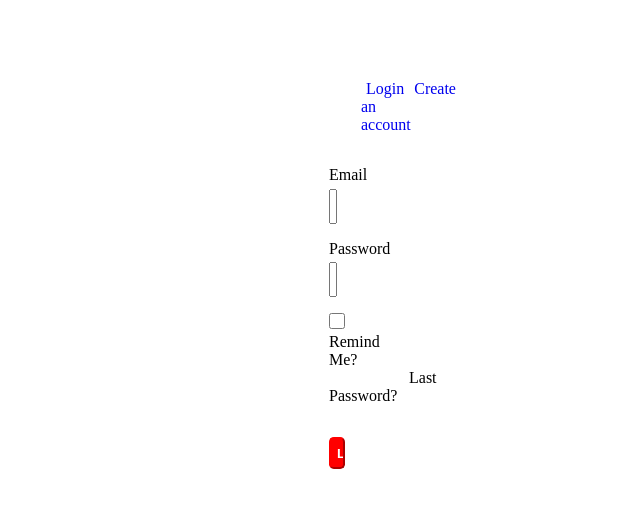
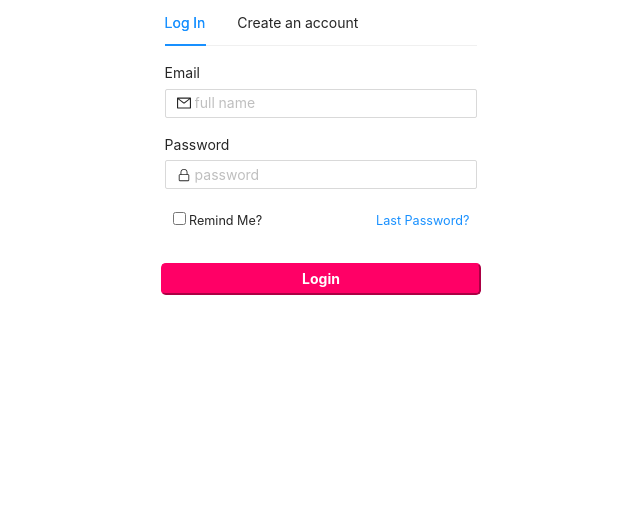
Before and after one commit to abbisk/react-starter, a React (Create React App) app: page / in a window 1280 px wide. Shown: the top 508 px of the page, without its empty margins (319-959 px from the left). Built offline with nearby package versions, Linux system fonts and the light colour scheme; the HTML template or start-up script is replaced by a standard one.

Commit message:
latest changes added in login ui

```diff
--- a/package.json
+++ b/package.json
@@ -6,6 +6,9 @@
     "@testing-library/jest-dom": "^5.11.4",
     "@testing-library/react": "^11.1.0",
     "@testing-library/user-event": "^12.1.10",
+    "antd": "^4.16.6",
+    "@ant-design/icons": "^4.6.2",
+    "react-icons": "^4.2.0",
     "axios": "^0.21.1",
     "faker": "^5.5.3",
     "react": "^17.0.2",
--- a/src/App.js
+++ b/src/App.js
@@ -1,5 +1,4 @@
 import React from 'react';
-import Accordion from './components/Accordion';
 import EmailLogin from './components/EmailLogin';
 
 
--- a/src/components/EmailLogin.css
+++ b/src/components/EmailLogin.css
@@ -1,55 +1,47 @@
 /* container */
-.container {
+.container-login {
+    display: flex;
+    flex-direction: column;
+    /* justify-content: space-between; */
+    align-content: space-around;
+    width: fit-content;
+
+}
+
+.container-auth {
     display: flex;
     flex-direction: column;
     justify-content: center;
-    border-color: lightcoral;
-    border-width: 13px;
-    padding-left: 40rem;
-    margin-right: 40rem;
-    margin-top: 5rem;
-}
-.navbar{
-    margin: 0rem 0rem 2rem 2rem;
+    align-items: center;
+    /* padding-left: 40rem;
+    margin-right: 40rem; */
+    margin: 0 auto;
+    width: 20rem;
+    /* margin-top: 5rem;     */
 }
 
-/* vavbar border */
-div > a {
-
-    text-decoration: none;
-    padding: 5px;
-
-  }
-
-  div > a:hover{
-    border-bottom: 3px solid red;
-  }
-
-  .active {
-    border-bottom: 3px solid red;
-  }
-
-  .email-icon{
-      position: relative;
-      margin: -12.8rem 17rem 0rem 0rem;
-  }
+.tabs{
+    display: flex;
+    flex: auto;
+    justify-content: space-evenly;
+}
 
 /* inputboxes */
 .username {
-    margin: 0rem 17.2rem 0.3rem 0rem;
+    margin: 0rem 17.2rem 0.3rem 0rem !important;
 }
 
 .password {
-    margin: 1rem 15.5rem 0.3rem 0rem;
+    margin: 1rem 15.5rem 0.3rem 0rem !important;
 }
 
 .user-input{
-    height: 1.8rem;
+    height: 1.8rem !important;
 
 }
 
 .password-input{
-    height: 1.8rem;
+    height: 1.8rem !important;
 }
 
 
@@ -58,21 +50,39 @@ div > a {
     margin-top: 2rem;
     height: 2rem;
     color: white;
-    background-color: red;
+    width: 100%;
+    background-color: #ff0066;
     border-radius: .3rem;
-    border-color: red;
+    border-color: #ff0066;
     font-weight: bold;
 
 }
 
 /* chekckbox */
-div .checkbox{
-    height: 1rem;
-    width: 1rem;
-    margin: 1rem 0rem 0rem 0rem;
-    align-items: flex-start;
+.remindme{
+    display: flex;
+    flex-direction: row;
+    justify-content: space-between;
+    width: 100%;
+    padding: 0 .5rem;
+    font-size: .79rem;
+
 }
 
-div .lastpass{
-    margin: 0rem 0rem 0rem 5rem;
-}
+h5 {
+    display: flex;
+    flex-direction: row;
+
+  }
+  h5:before, h5:after{
+    content: "";
+    flex: .06 .1;
+    border-bottom: 1px solid;
+    margin: auto;
+  }
+  h5:before {
+    margin-right: 10px
+  }
+  h5:after {
+    margin-left: 10px
+  }
--- a/src/components/EmailLogin.js
+++ b/src/components/EmailLogin.js
@@ -1,62 +1,123 @@
-import React from 'react';
-import './EmailLogin.css';
-import { MailOutlined } from '@ant-design/icons';
-import { VscLock } from 'react-icons/fa';
+import React, {useState} from "react";
+import "./EmailLogin.css";
+import { Tabs, Input } from "antd";
+import "antd/dist/antd.css";
+import { MailOutlined, UserOutlined } from "@ant-design/icons";
+import { VscLock } from "react-icons/vsc";
+
+const { TabPane } = Tabs;
 
 
 
-const EmailLogin = () => {
-    const setActiveLink = e => {
-        // easier for me, you can change with getElementById or getElementByClassName
-        const links = document.getElementsByTagName("a");
 
-        Array.from(links).forEach(el => el.classList.remove("active"));
-        e.target.classList.add("active");
-      };
+const LoginComponent = (props) => (
 
-    return (
-        <>
+  <>
+    <label htmlFor="usename" className="username">
+      Email
+    </label>
+    {/* <input type="text" name="name" className="user-input" /> */}
+    <Input
+      placeholder="default size"
+      prefix={<MailOutlined />}
+      className="user-input"
+      placeholder="full name"
+      onChange={e => props.setEmail(e.target.value)}
+    />
+
+    <label htmlFor="password" className="password">
+      Password
+    </label>
+    {/* <input type="text" name="Submit" className="password-input"/> */}
+    <Input
+      placeholder="default size"
+      prefix={<VscLock />}
+      className="password-input"
+      placeholder="password"
+      onChange={e => props.setlPass(e.target.value)}
+
+    />
+    <br />
+  </>
+  );
+
+const Remindme = () => (
+  <>
+    <div className="remindme">
+      <div>
+        <input type="checkbox" name="Submit" className="checkbox" />
+        <label htmlFor="check"> Remind Me?</label>
+      </div>
+      <a href="#" className="lastpass"> Last Password?</a>
+    </div>
+  </>
+);
+
+const EmailLogin = (props) => {
+
+  const [email, setEmail] = useState('');
+  const [pass, setlPass] = useState('');
+  const [fname, setFname] = useState('');
+
+  const submitValue = (e) => {
+    e.preventDefault();
+    const frmdetails = {
+        'Pass' : pass,
+        'Email' : email,
+        'Fname' : fname
+    }
+    console.log(frmdetails);
+}
 
 
-        <form action="">
+  return (
+    <>
+      <form onSubmit={submitValue}>
+        <div className="container-auth">
+          <Tabs defaultActiveKey="1" className="tabs">
+            <TabPane tab="Log In" key="1" className="container-login">
+              <LoginComponent setEmail={setEmail} setlPass={setlPass}/>
+              <div className="remindme">
+              <div>
+                <input type="checkbox" name="Submit" className="checkbox" />
+                <label htmlFor="check"> Remind Me?</label>
+              </div>
+              <a href="#" className="lastpass"> Last Password?</a>
+              </div>
+            </TabPane>
+            <TabPane
+              tab="Create an account"
+              key="2"
+              className="container-login"
+            >
+              <label htmlFor="usename" >
+                Full Name
+              </label>
+              <Input
+                placeholder="default size"
+                prefix={<UserOutlined />}
+                className="user-input"
+                onChange={e => setFname(e.target.value)}
+              />
+              <br />
+              <LoginComponent setEmail={setEmail} setlPass={setlPass}/>
+              <div className="remindme">
+              <div>
+                <input type="checkbox" name="Submit" className="checkbox" />
+                <label htmlFor="check"> I've read and agreed to Skillgig's</label>
+                <a href="#" className="lastpass"> Terms of Services</a>
+              </div>
+              </div>
+            </TabPane>
+          </Tabs>
 
-            <div className="container">
-                <div className="navbar">
-                    <a href="#" onClick={setActiveLink} className="login">
-                        Login
-                    </a>
-                    <a href="#" onClick={setActiveLink} className="create-account">
-                        Create an account
-                    </a>
+          {/* <Remindme /> */}
 
-                </div>
-                <label htmlFor="usename" className="username">Email</label>
-                <input type="text" name="name" className="user-input" />
-
-                <label htmlFor="password" className="password">Password</label>
-                <input type="text" name="Submit" className="password-input"/>
-
-                <div>
-                    <input type="checkbox" name="Submit" className="checkbox"/>
-                    <label for="check"> Remind Me?</label>
-                    <label className="lastpass"> Last Password?</label>
-
-                </div>
-
-                <input type="submit" value="Login" className="submit-button"/>
-                <MailOutlined  className="email-icon"/>
-                {/* <VscLock /> */}
-
-            </div>
-
-
-        </form>
-
-        </>
-
-
-
-    );
+          <input type="submit" value="Login" className="submit-button"/>
+        </div>
+      </form>
+    </>
+  );
 };
 
 export default EmailLogin;
```
Also changed, not shown: 1 other file (tests, documents, lock files or other folders).
